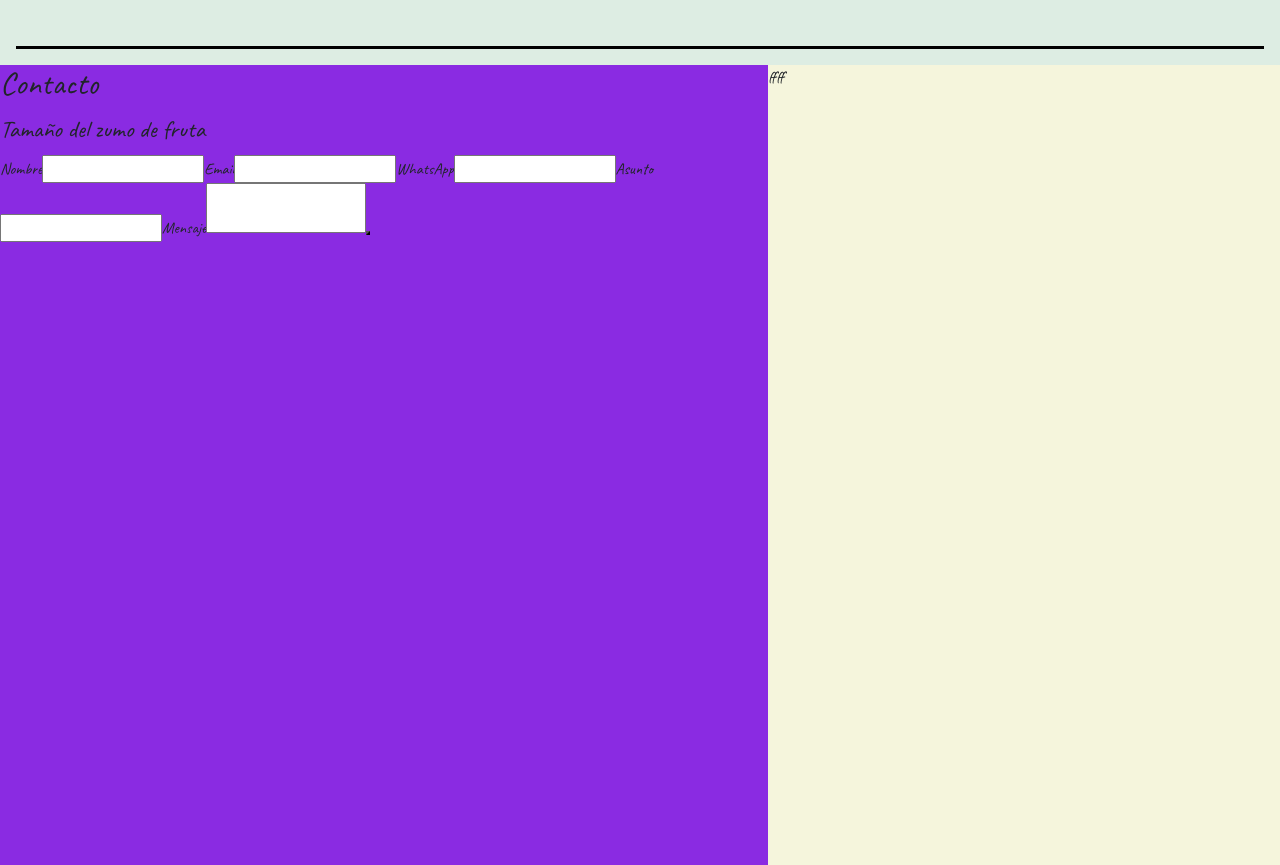
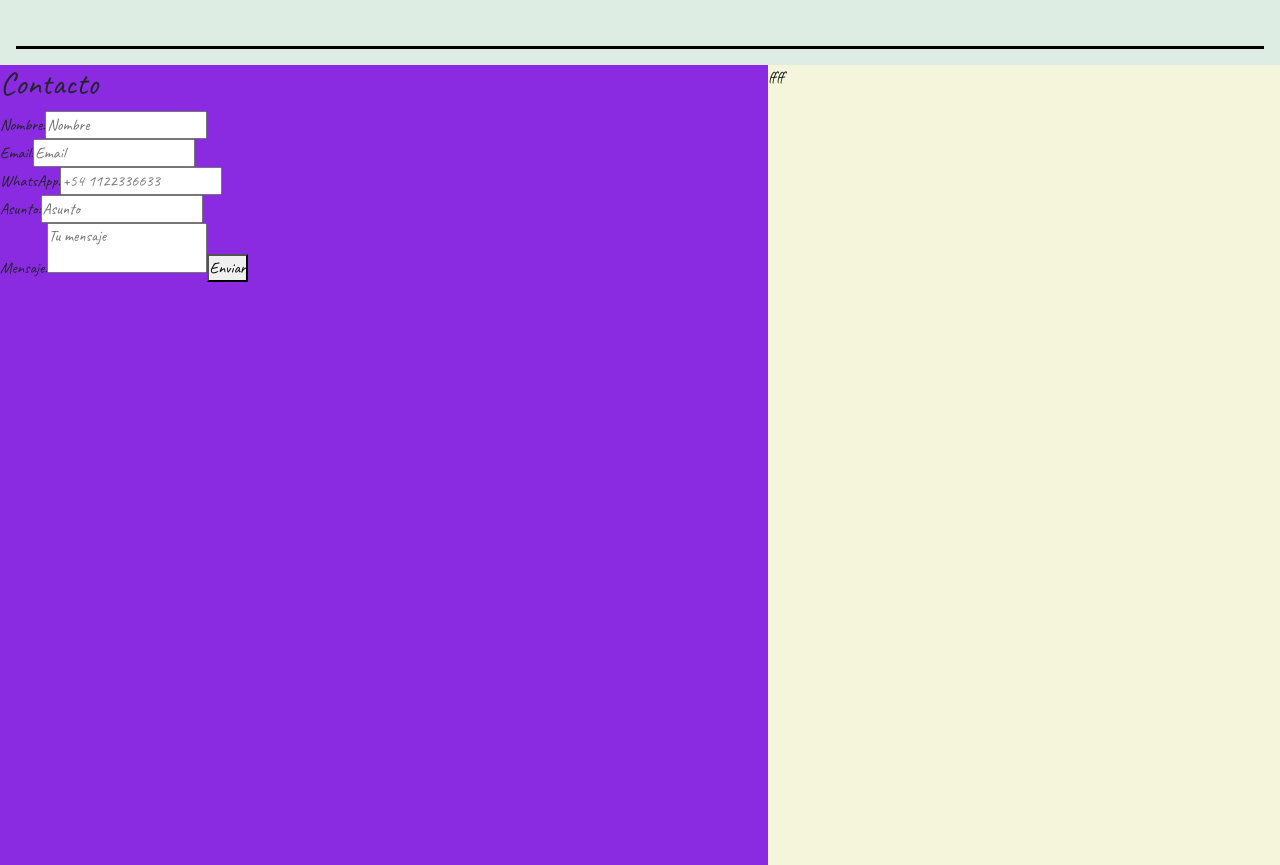
Before and after one commit to NicoOjeda/mi-portfolio, a React (Create React App) app: page / in a window 1280 px wide. Shown: the part 4441-5306 px from the top of the page. Built offline with nearby package versions, Linux system fonts and the light colour scheme; a web font is replaced by a local one.

Commit message:
se modifica formato de formulario

```diff
--- a/src/components/Contact.jsx
+++ b/src/components/Contact.jsx
@@ -5,20 +5,33 @@ function Contact() {
   return (
     <div className="Contact-container">
         <div className="Contact-div">
-            <h2>Contacto</h2>
-            <form action="">
-                <legend>Tamaño del zumo de fruta</legend>
-                <label for="nombre">Nombre</label>
-                <input type="input" name="nombre" id="nombre" />
-                <label for="email">Email</label>
-                <input type="input" name="email" id="email" />
-                <label for="whatsapp">WhatsApp</label>
-                <input type="input" name="whatsapp" id="whatsapp" />
-                <label for="Asunto">Asunto</label>
-                <input type="input" name="whatsapp" id="whatsapp" />
-                <label for="mensaje">Mensaje</label>
-                <textarea type="input" name="mensaje" id="mensaje" />
-                <button></button>
+            <h2 className="Contact-h2">Contacto</h2>
+            <form action="" className='Contact-form'>
+                <div className='Contact-box'>
+                    <div className='Contact-input'>
+                        <label htmlFor="nombre" >Nombre:</label>
+                        <input type="input" name="nombre" id="nombre" placeholder='Nombre' />
+                    </div>
+                    <div className='Contact-input'>
+                        <label htmlFor="email" >Email:</label>
+                        <input type="input" name="email" id="email" placeholder='Email'/>
+                    </div>
+                </div>
+                <div className='Contact-box'>
+                    <div className='Contact-input'>
+                        <label htmlFor="whatsapp" >WhatsApp: </label>
+                        <input  type="input" name="whatsapp" id="whatsapp" placeholder='+54 1122336633'/>
+                    </div>
+                    <div className='Contact-input'>
+                        <label htmlFor="Asunto">Asunto: </label>
+                        <input type="input" name="whatsapp" id="whatsapp" placeholder='Asunto'/>
+                    </div>
+                </div>
+                <div className='Contact-input2'>
+                    <label htmlFor="mensaje">Mensaje: </label>
+                    <textarea className="Contact-textarea" type="input" name="mensaje" id="mensaje" placeholder='Tu mensaje'/>
+                <button className='Contact-button'>Enviar</button>
+                </div>
             </form>
         </div>
         <div className="Contact-div2">ffff</div>
```
